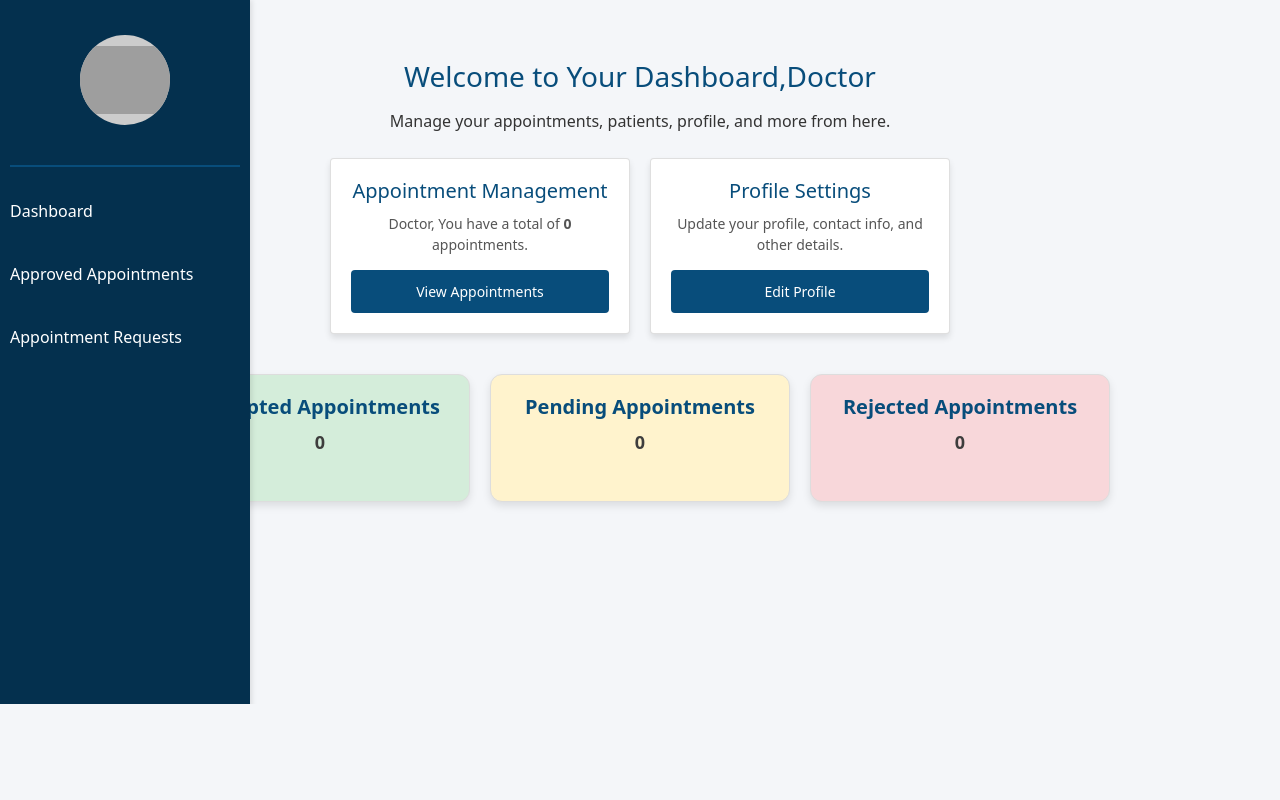
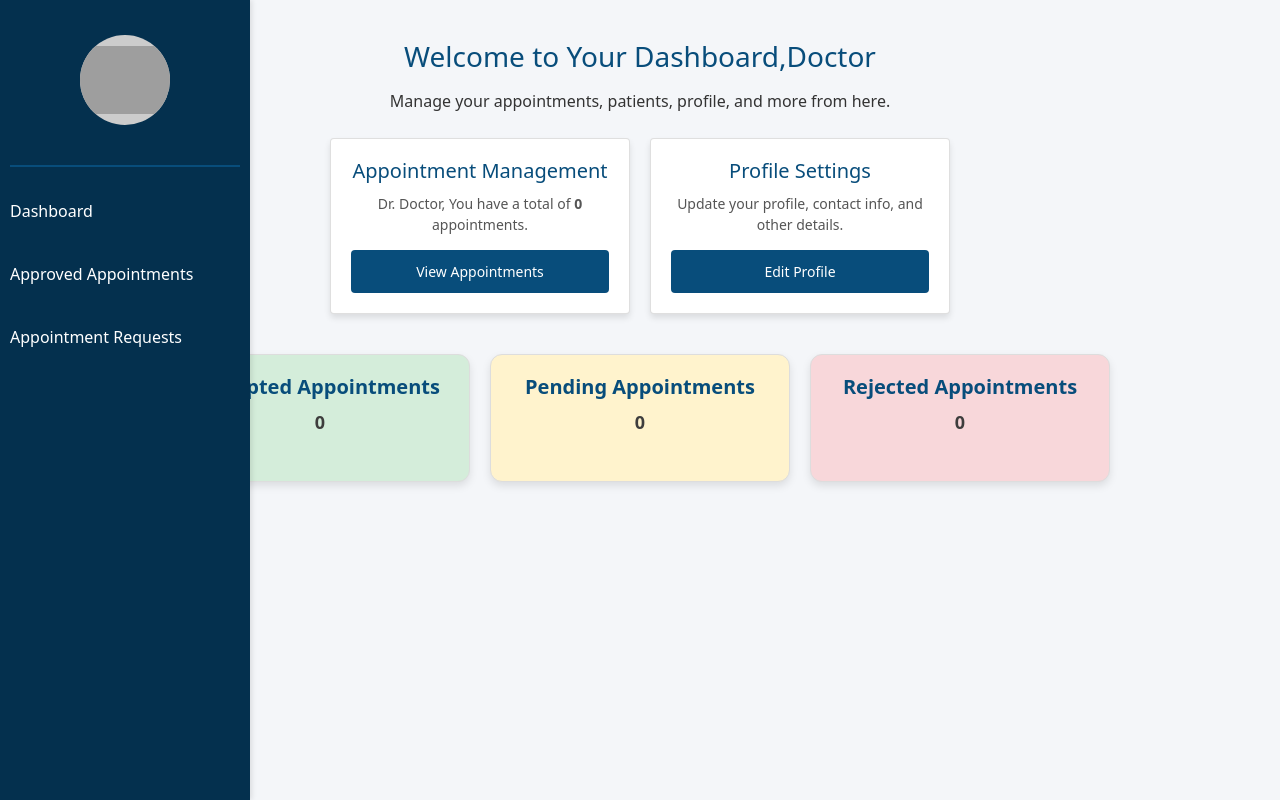
Before and after one commit to znb-ali/hospital-main, a PHP site: page /doctor/index.php in a window 1280 px wide. Shown: the part 96-896 px from the top of the page. Before the commit the page ends 800 px from the top, so only its background shows below. Run offline with PHP 8.4, Linux system fonts and the light colour scheme; the visitor is signed in with stand-in values (Sample User, id 1); data comes from the database, SQL or seed files in the repository; data that the repository does not hold is empty; grey boxes are pictures that could not be loaded.

Commit message:
in progress

```diff
--- a/doctor/index.php
+++ b/doctor/index.php
@@ -80,7 +80,7 @@ if ($row = $result->fetch_assoc()) {
     <meta charset="UTF-8">
     <meta name="viewport" content="width=device-width, initial-scale=1.0">
     <title>Doctor Dashboard</title>
-    <link rel="stylesheet" href="css/layout.css">
+    <!-- <link rel="stylesheet" href="css/layout.css"> -->
 
     <style>
     /* Adjustments for Main Content in the New Layout */
@@ -154,7 +154,7 @@ if ($row = $result->fetch_assoc()) {
 
     .card .btn:hover {
         background-color: #bcddf7;
-        color: #333;
+        color: black;
         border: #bcddf7;
     }
 
@@ -187,7 +187,7 @@ if ($row = $result->fetch_assoc()) {
 
 
 /* Statistics Cards */
-.dashboard-container {
+.stat-container {
     display: flex;
     flex-wrap: wrap;
     justify-content: center;
@@ -265,7 +265,7 @@ if ($row = $result->fetch_assoc()) {
                 <div class="card-container">
                     <div class="card">
                         <h2>Appointment Management</h2>
-                        <p> <?= isset($doctor['doctor_name']) ? htmlspecialchars($doctor['doctor_name']) : 'Doctor' ?>, You have a total of <strong><?= $totalAppointments ?></strong> appointments.</p>
+                        <p>Dr. <?= isset($doctor['doctor_name']) ? htmlspecialchars($doctor['doctor_name']) : 'Doctor' ?>, You have a total of <strong><?= $totalAppointments ?></strong> appointments.</p>
                         <a href="total_appointment.php" class="btn">View Appointments</a>
                     </div>
                     <div class="card">
@@ -275,7 +275,7 @@ if ($row = $result->fetch_assoc()) {
                     </div>
                 </div>
                 <!-- Statistics -->
-                <div class="dashboard-container">
+                <div class="stat-container">
     <div class="stat-card">
         <h4>Accepted Appointments</h4>
         <p><?= $acceptedAppointments ?></p>
```
